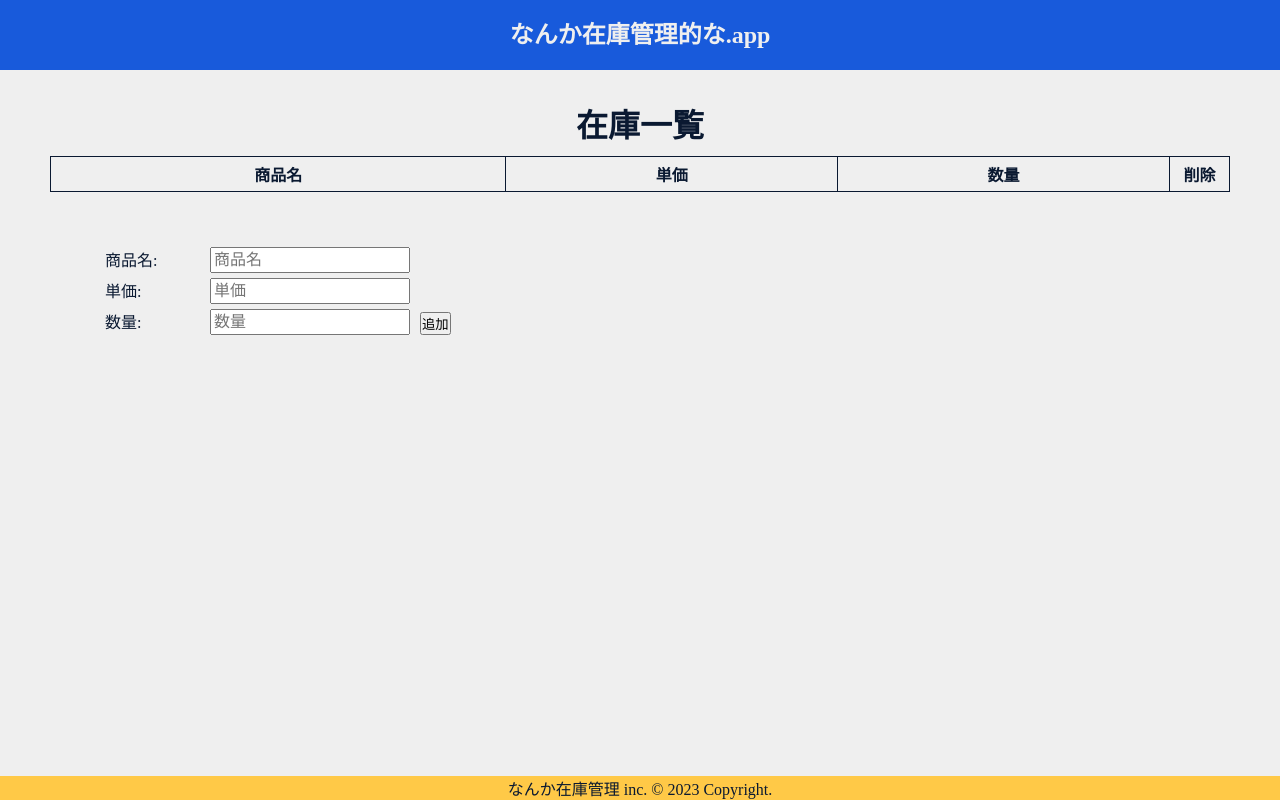
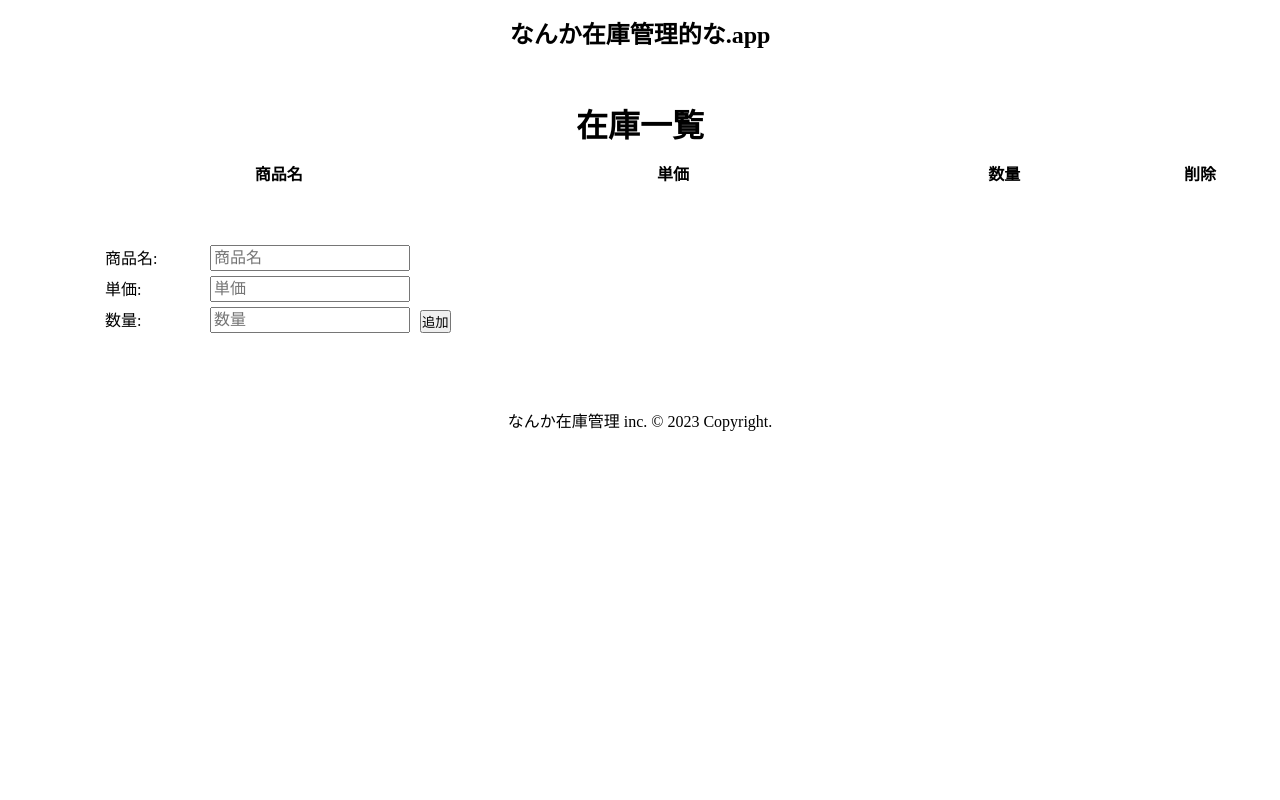
Before and after one commit to SatooRu65536/react-bug-fix-sample, a React (Create React App) app: page / in a window 1280 px wide. Built offline with nearby package versions, Linux system fonts and the light colour scheme; the HTML template or start-up script is replaced by a standard one.

Commit message:
bug: フッターが浮いている, 色が反映されない

```diff
--- a/src/components/footer/footer.module.css
+++ b/src/components/footer/footer.module.css
@@ -1,4 +1,4 @@
 .footer {
   text-align: center;
-  background-color: var(--secoundary);
+  background-color: --secoundary;
 }
--- a/src/components/header/header.module.css
+++ b/src/components/header/header.module.css
@@ -1,8 +1,8 @@
 .header {
   height: 70px;
   text-align: center;
-  color: var(--background);
-  background-color: var(--primary);
+  color: --background;
+  background-color: --primary;
 }
 
 .header h1 {
--- a/src/components/page/manage/manage.module.css
+++ b/src/components/page/manage/manage.module.css
@@ -1,5 +1,4 @@
 .manage {
-  min-height: calc(100vh - 70px - 24px);
   padding: 20px 50px;
 }
 
@@ -16,7 +15,7 @@
 .table th,
 .table td {
   padding: 5px;
-  border: solid 1px var(--text);
+  border: solid 1px --text;
 }
 
 .table .delete {
--- a/src/index.css
+++ b/src/index.css
@@ -14,6 +14,6 @@
 }
 
 body {
-  background-color: var(--background);
-  color: var(--text);
+  background-color: --background;
+  color: --text;
 }
```
Also changed, not shown: 1 other file (tests, documents, lock files or other folders).
